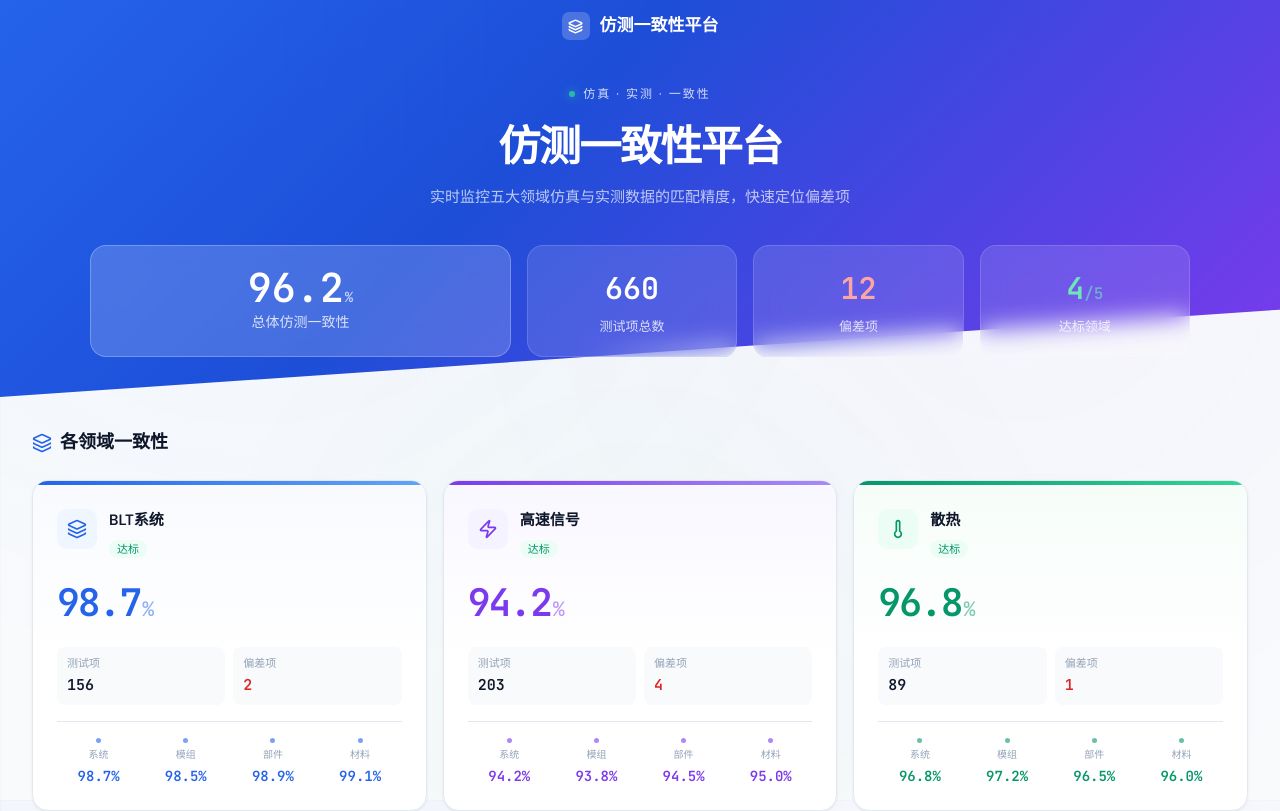
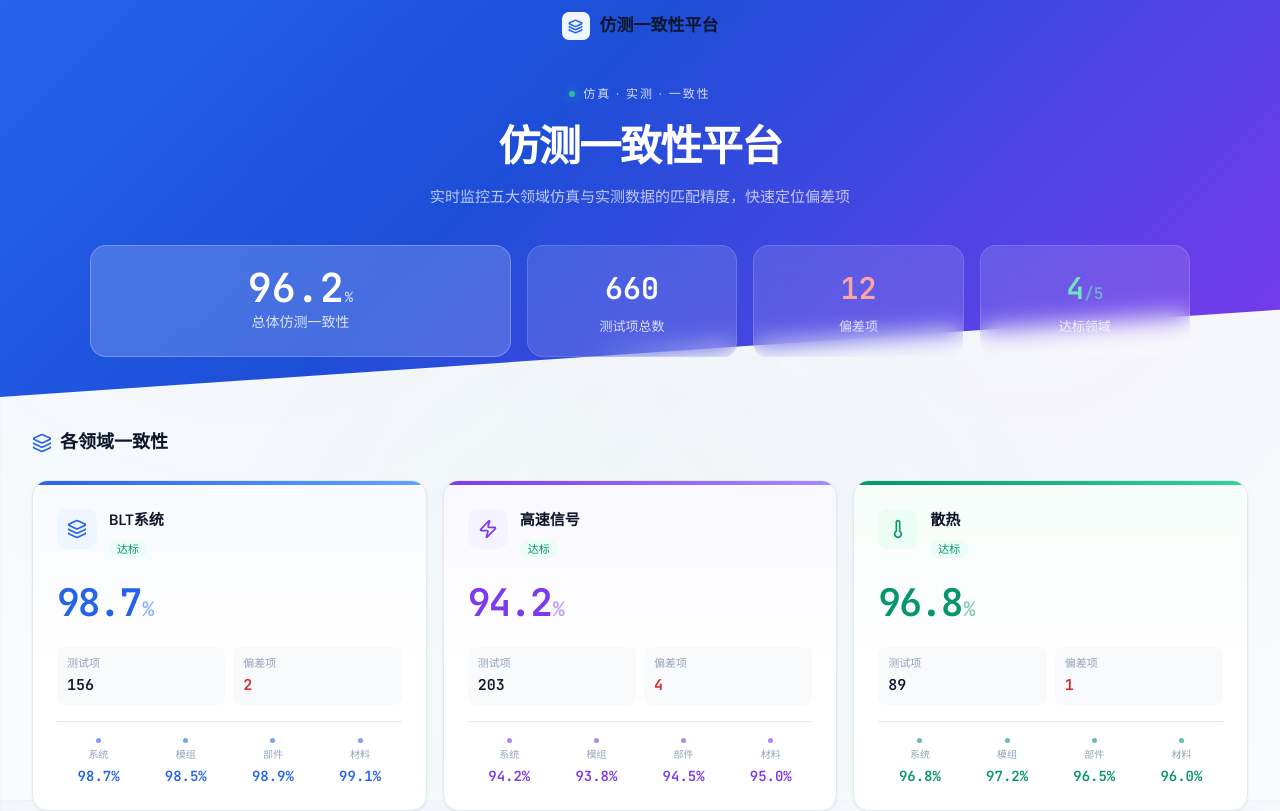
Before and after one commit to altmanWang/Simulation-and-Test-Correlation, a Vue app: page / in a window 1280 px wide. Shown: the top 811 px of the page. Built offline with nearby package versions, Linux system fonts and the light colour scheme.

Commit message:
style: 导航栏默认文字色适配浅色 Hero 背景

```diff
--- a/src/components/AppNav.vue
+++ b/src/components/AppNav.vue
@@ -47,7 +47,7 @@ onUnmounted(() => window.removeEventListener('scroll', onScroll))
   gap: 10px;
   font-weight: 700;
   font-size: 17px;
-  color: white;
+  color: var(--text-primary);
   transition: color 0.25s;
 }
 .nav.scrolled .nav-brand {
@@ -56,12 +56,12 @@ onUnmounted(() => window.removeEventListener('scroll', onScroll))
 .icon {
   width: 28px;
   height: 28px;
-  background: rgba(255,255,255,0.2);
+  background: var(--brand-light);
   border-radius: 7px;
   display: flex;
   align-items: center;
   justify-content: center;
-  color: white;
+  color: var(--brand);
   transition: background 0.25s, color 0.25s;
 }
 .nav.scrolled .icon {
```
